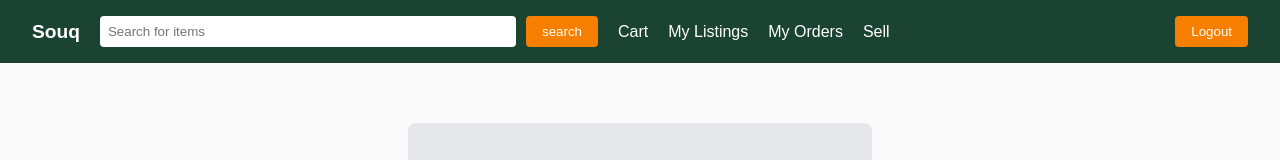
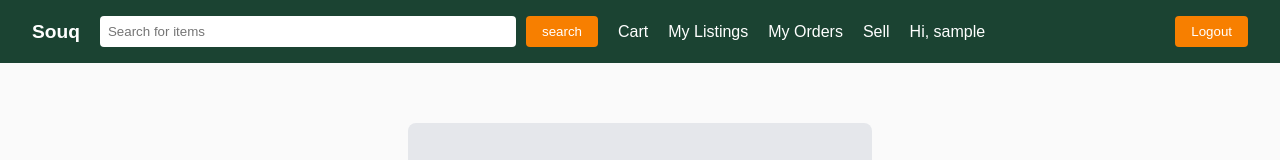
Before and after one commit to OmanDavid/souq-frontend, a React (Create React App) app: page /login in a window 1280 px wide. Shown: the top 160 px of the page. Built offline with nearby package versions, Linux system fonts and the light colour scheme; sample sign-in values are in the browser's storage.

Commit message:
Add user nameto show who is logged in

```diff
--- a/src/components/Navbar.js
+++ b/src/components/Navbar.js
@@ -4,10 +4,12 @@ import { useState } from 'react';
 function Navbar() {
   const navigate = useNavigate();
   const token = localStorage.getItem('token');
+  const userName = localStorage.getItem('userName');
   const [search, setSearch] = useState('');
 
   const logout = () => {
     localStorage.removeItem('token');
+    localStorage.removeItem('userName');
     navigate('/login');
   };
 
@@ -33,6 +35,7 @@ function Navbar() {
           <Link to="/my-listings">My Listings</Link>
           <Link to="/my-orders">My Orders</Link>
           <Link to="/add-product">Sell</Link>
+          <span className="greeting">Hi, {userName}</span>
           <button onClick={logout}>Logout</button>
         </>
       ) : (
--- a/src/pages/Login.js
+++ b/src/pages/Login.js
@@ -18,6 +18,7 @@ function Login() {
     const data = await res.json();
     if (res.ok) {
       localStorage.setItem('token', data.access_token); // save JWT
+      localStorage.setItem('userName', data.user.name); // save user's name
       navigate('/');
     } else {
       setError(data.error);
```
